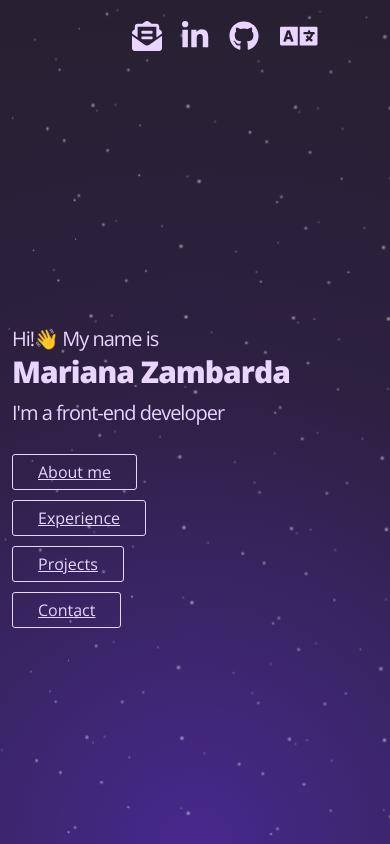
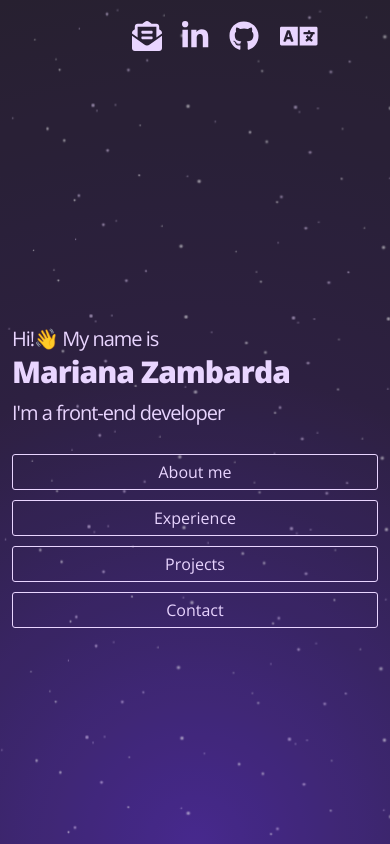
Before and after one commit to marizambarda/portfolio, a React (Vite) app: page / in a window 390 px wide. Shown: the top 844 px of the page. Built offline with nearby package versions, Linux system fonts and the light colour scheme.

Commit message:
fix buttons

```diff
--- a/src/pages/BlogPostsPage/BlogPostsPage.tsx
+++ b/src/pages/BlogPostsPage/BlogPostsPage.tsx
@@ -12,7 +12,7 @@ const LIST = "space-y-2 pl-5 marker:text-[#c4b5fd]";
 
 export default function BlogPostsPage() {
   return (
-    <Container className="mb-40">
+    <Container className="mb-40-">
       <Row>
         <Col md={{ span: 10, offset: 1 }}>
           <Accordion
--- a/src/pages/HomePage/HomePage.modules.scss
+++ b/src/pages/HomePage/HomePage.modules.scss
@@ -43,8 +43,21 @@
 	&__menu {
 		a {
 			display: block;
+			text-decoration: none;
 		}
 	}
+}
+
+@media (max-width: 575px) {
+	.section-home {
+		&__menu {
+			button {
+			text-decoration: none;
+				width: 100%;
+				text-align: center;
+			}
+	}
+}
 }
 
 @media (min-width: 576px) {
@@ -67,9 +80,6 @@
 			li {
 				display: inline-block;
 			}
-			a {
-				  text-decoration: none;
 			}
-		}
 	}
 }
```
